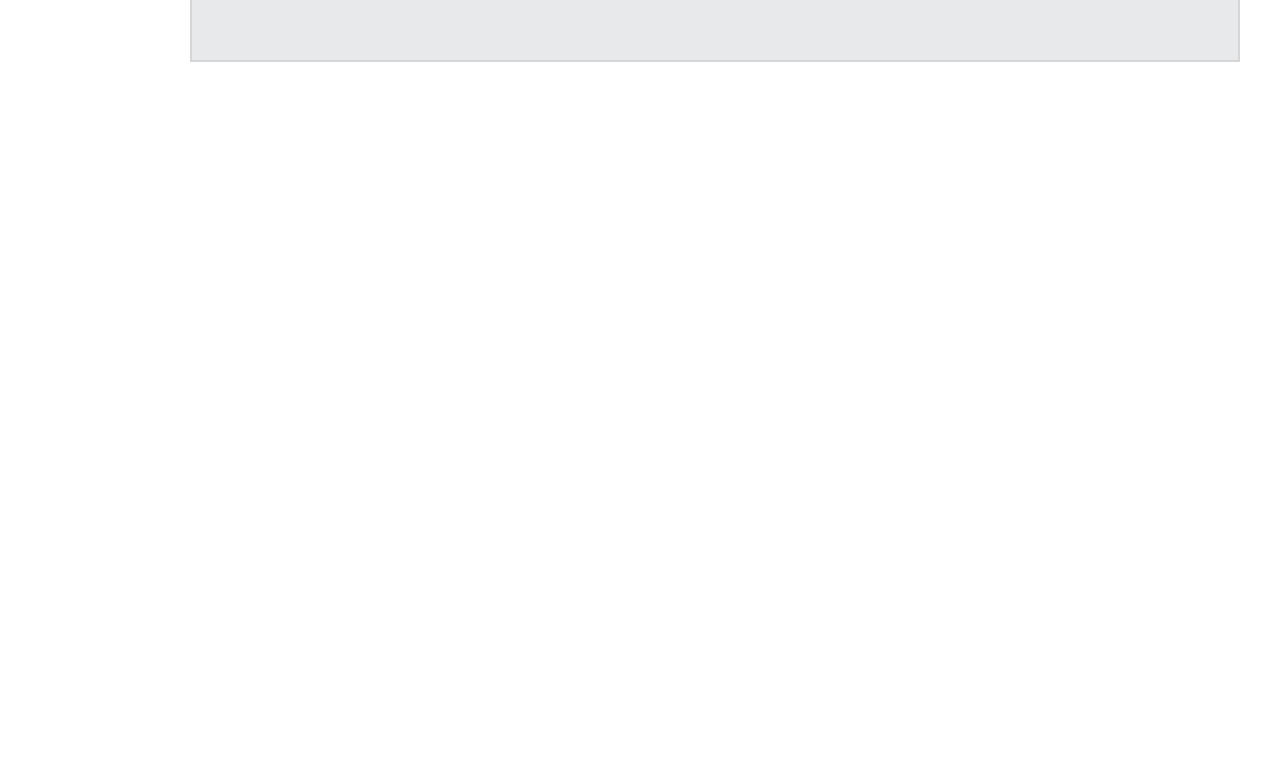
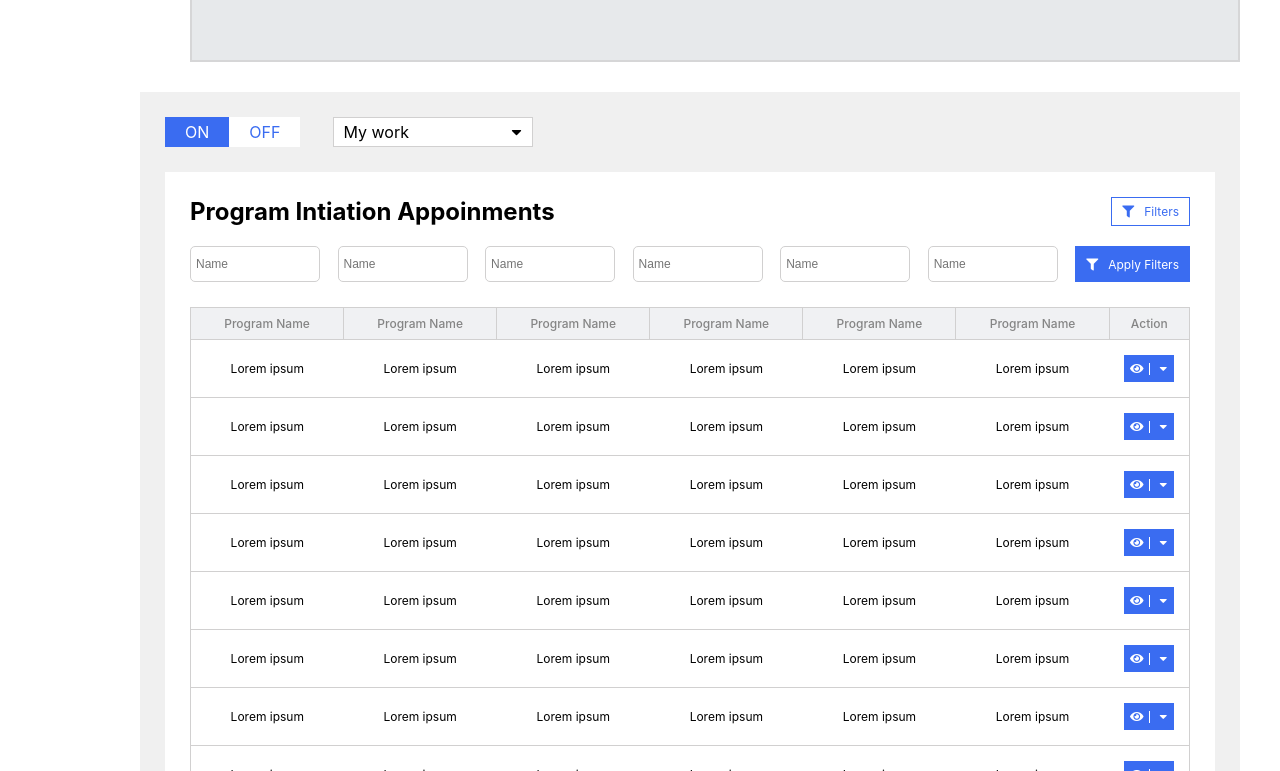
Before and after one commit to adeelrizvi89/digital-waze-test, a React (Create React App) app: page / in a window 1280 px wide. Shown: the part 1269-2040 px from the top of the page. Before the commit the page ends 1361 px from the top, so only its background shows below. Built offline with nearby package versions, Linux system fonts and the light colour scheme; some icons are missing.

Commit message:
create Table chart

```diff
--- /dev/null
+++ b/src/Components/Button.js
@@ -0,0 +1,25 @@
+import React from "react";
+
+const Button = () => {
+  return (
+    <div className="button">
+      <span
+        style={{ background: "#3a6cf1", padding: "5px 20px", color: "#fff" }}
+      >
+        ON
+      </span>
+      <span
+        style={{
+          background: "#fff",
+          padding: "5px 20px",
+          color: "#3a6cf1",
+          border: "1px solid #3a61cf1",
+        }}
+      >
+        OFF
+      </span>
+    </div>
+  );
+};
+
+export default Button;
--- a/src/Components/PageTwo.js
+++ b/src/Components/PageTwo.js
@@ -7,7 +7,9 @@ import ProgramAppoinment from "./ProgramAppoinment";
 const PageTwo = () => {
   return (
     <>
-      <div className="container">{/* <ProgramAppoinment /> */}</div>
+      <div className="container">
+        <ProgramAppoinment />
+      </div>
     </>
   );
 };
--- a/src/Components/ProgramAppoinment.js
+++ b/src/Components/ProgramAppoinment.js
@@ -1,11 +1,21 @@
 import React from "react";
+import Button from "./Button";
 import Header from "./Header";
+import Table from "./Table";
+
+import WorkDropDown from "./WorkDropDown";
 
 const ProgramAppoinment = () => {
   return (
     <>
       <div className="programeAppoinment-container">
-        <Header />
+        <header>
+          <Button />
+          <WorkDropDown />
+        </header>
+        <section>
+          <Table />
+        </section>
       </div>
     </>
   );
--- a/src/Components/Table.js
+++ b/src/Components/Table.js
@@ -1,4 +1,5 @@
 import React from "react";
+import TableChart from "./TableChart";
 import TableInput from "./TableInput";
 
 const Table = () => {
@@ -14,6 +15,7 @@ const Table = () => {
         </div>
       </div>
       <TableInput />
+      <TableChart />
     </div>
   );
 };
--- /dev/null
+++ b/src/Components/TableChart.js
@@ -0,0 +1,134 @@
+import React from "react";
+
+const TableChart = () => {
+  const tableData = [
+    {
+      name: "Lorem ipsum",
+      lastName: "Lorem ipsum",
+      address: "Lorem ipsum",
+      office: "Lorem ipsum",
+      phone: "Lorem ipsum",
+      mobile: "Lorem ipsum",
+    },
+    {
+      name: "Lorem ipsum",
+      lastName: "Lorem ipsum",
+      address: "Lorem ipsum",
+      office: "Lorem ipsum",
+      phone: "Lorem ipsum",
+      mobile: "Lorem ipsum",
+    },
+    {
+      name: "Lorem ipsum",
+      lastName: "Lorem ipsum",
+      address: "Lorem ipsum",
+      office: "Lorem ipsum",
+      phone: "Lorem ipsum",
+      mobile: "Lorem ipsum",
+    },
+    {
+      name: "Lorem ipsum",
+      lastName: "Lorem ipsum",
+      address: "Lorem ipsum",
+      office: "Lorem ipsum",
+      phone: "Lorem ipsum",
+      mobile: "Lorem ipsum",
+    },
+    {
+      name: "Lorem ipsum",
+      lastName: "Lorem ipsum",
+      address: "Lorem ipsum",
+      office: "Lorem ipsum",
+      phone: "Lorem ipsum",
+      mobile: "Lorem ipsum",
+    },
+    {
+      name: "Lorem ipsum",
+      lastName: "Lorem ipsum",
+      address: "Lorem ipsum",
+      office: "Lorem ipsum",
+      phone: "Lorem ipsum",
+      mobile: "Lorem ipsum",
+    },
+    {
+      name: "Lorem ipsum",
+      lastName: "Lorem ipsum",
+      address: "Lorem ipsum",
+      office: "Lorem ipsum",
+      phone: "Lorem ipsum",
+      mobile: "Lorem ipsum",
+    },
+    {
+      name: "Lorem ipsum",
+      lastName: "Lorem ipsum",
+      address: "Lorem ipsum",
+      office: "Lorem ipsum",
+      phone: "Lorem ipsum",
+      mobile: "Lorem ipsum",
+    },
+    {
+      name: "Lorem ipsum",
+      lastName: "Lorem ipsum",
+      address: "Lorem ipsum",
+      office: "Lorem ipsum",
+      phone: "Lorem ipsum",
+      mobile: "Lorem ipsum",
+    },
+    {
+      name: "Lorem ipsum",
+      lastName: "Lorem ipsum",
+      address: "Lorem ipsum",
+      office: "Lorem ipsum",
+      phone: "Lorem ipsum",
+      mobile: "Lorem ipsum",
+    },
+    {
+      name: "Lorem ipsum",
+      lastName: "Lorem ipsum",
+      address: "Lorem ipsum",
+      office: "Lorem ipsum",
+      phone: "Lorem ipsum",
+      mobile: "Lorem ipsum",
+    },
+  ];
+  return (
+    <table>
+      <thead>
+        <tr>
+          <th>Program Name</th>
+          <th>Program Name</th>
+          <th>Program Name</th>
+          <th>Program Name</th>
+          <th>Program Name</th>
+          <th>Program Name</th>
+          <th>Action</th>
+        </tr>
+      </thead>
+      <tbody>
+        {tableData.map((x) => (
+          <tr>
+            <td>{x.name}</td>
+            <td>{x.lastName}</td>
+            <td>{x.address}</td>
+            <td>{x.mobile}</td>
+            <td>{x.phone}</td>
+            <td>{x.office}</td>
+            <td>
+              <div className="filter">
+                <p>
+                  <i class="fas fa-eye"></i>
+                </p>
+                <p>
+                  {" "}
+                  <i class="fas fa-caret-down"></i>
+                </p>
+              </div>
+            </td>
+          </tr>
+        ))}
+      </tbody>
+    </table>
+  );
+};
+
+export default TableChart;
--- /dev/null
+++ b/src/Components/TableInput.js
@@ -0,0 +1,22 @@
+import React from "react";
+
+const TableInput = () => {
+  return (
+    <div className="tableInput">
+      <input type="text" placeholder="Name"></input>
+      <input type="text" placeholder="Name"></input>
+      <input type="text" placeholder="Name"></input>
+      <input type="text" placeholder="Name"></input>
+      <input type="text" placeholder="Name"></input>
+      <input type="text" placeholder="Name"></input>
+      <div className="filter">
+        <p>
+          <i class="fas fa-filter"></i>
+        </p>
+        <p>Apply Filters</p>
+      </div>
+    </div>
+  );
+};
+
+export default TableInput;
--- /dev/null
+++ b/src/Components/WorkDropDown.js
@@ -0,0 +1,12 @@
+import React from "react";
+
+const WorkDropDown = () => {
+  return (
+    <div className="dropdown">
+      <span>My work</span>
+      <i class="fas fa-caret-down"></i>
+    </div>
+  );
+};
+
+export default WorkDropDown;
--- a/src/index.css
+++ b/src/index.css
@@ -229,7 +229,114 @@ code {
   color: #858585;
 }
 .programeAppoinment-container {
-  background-color: tomato;
+  background-color: #f0f0f0;
   width: 92%;
+  height: 100vh;
+  padding: 25px;
   margin-left: 100px;
 }
+.button {
+  display: flex;
+}
+.button p {
+  padding: 5px 20px;
+  color: #fff;
+}
+.programeAppoinment-container header {
+  display: flex;
+  justify-content: space-between;
+  width: 35%;
+}
+.dropdown {
+  display: flex;
+  justify-content: space-between;
+  align-items: center;
+  padding: 0px 10px;
+  background-color: #fff;
+  width: 200px;
+  border: 1px solid #d1d0d0;
+}
+.table {
+  background-color: #fff;
+  margin: 25px 0px;
+  padding: 25px;
+}
+.filter {
+  color: #3a6cf1;
+  background: #fff;
+  padding: 5px 10px;
+  display: flex;
+  align-items: center;
+  border: 1px solid #3a6cf1;
+  font-size: 12px;
+}
+.fa-filter {
+  margin-right: 10px;
+}
+.tableInput {
+  display: flex;
+  justify-content: space-between;
+  margin-top: 20px;
+}
+.tableInput input {
+  width: 130px;
+  outline: none;
+  border: 1px solid #d1d0d0;
+  border-radius: 5px;
+  font-size: 12px;
+  padding: 10px 5px;
+}
+.tableInput .filter {
+  color: #fff;
+  background: #3a6cf1;
+  padding: 5px 10px;
+  display: flex;
+  align-items: center;
+  border: 1px solid #3a6cf1;
+  font-size: 12px;
+}
+table {
+  border-collapse: collapse;
+  width: 100%;
+  margin: 25px 0px;
+  border: 1px solid #d1d0d0;
+}
+tr {
+  border-bottom: 1px solid #d1d0d0;
+}
+
+th,
+td {
+  text-align: left;
+  padding: 8px;
+  text-align: center;
+}
+td {
+  padding: 15px 0px;
+  font-size: 12px;
+}
+
+th {
+  background-color: #f0f1f3;
+  color: #858585;
+  font-size: 12px;
+  font-weight: 500;
+  border-right: 1px solid #d1d0d0;
+  text-align: center;
+}
+td .filter {
+  color: #fff;
+  background: #3a6cf1;
+  padding: 5px;
+  width: 50px;
+  margin: 0px auto;
+  display: flex;
+  align-items: center;
+  border: 1px solid #3a6cf1;
+  font-size: 12px;
+}
+.fa-eye {
+  margin-right: 10px;
+  border-right: 1px solid #fff;
+  padding-right: 5px;
+}
```
